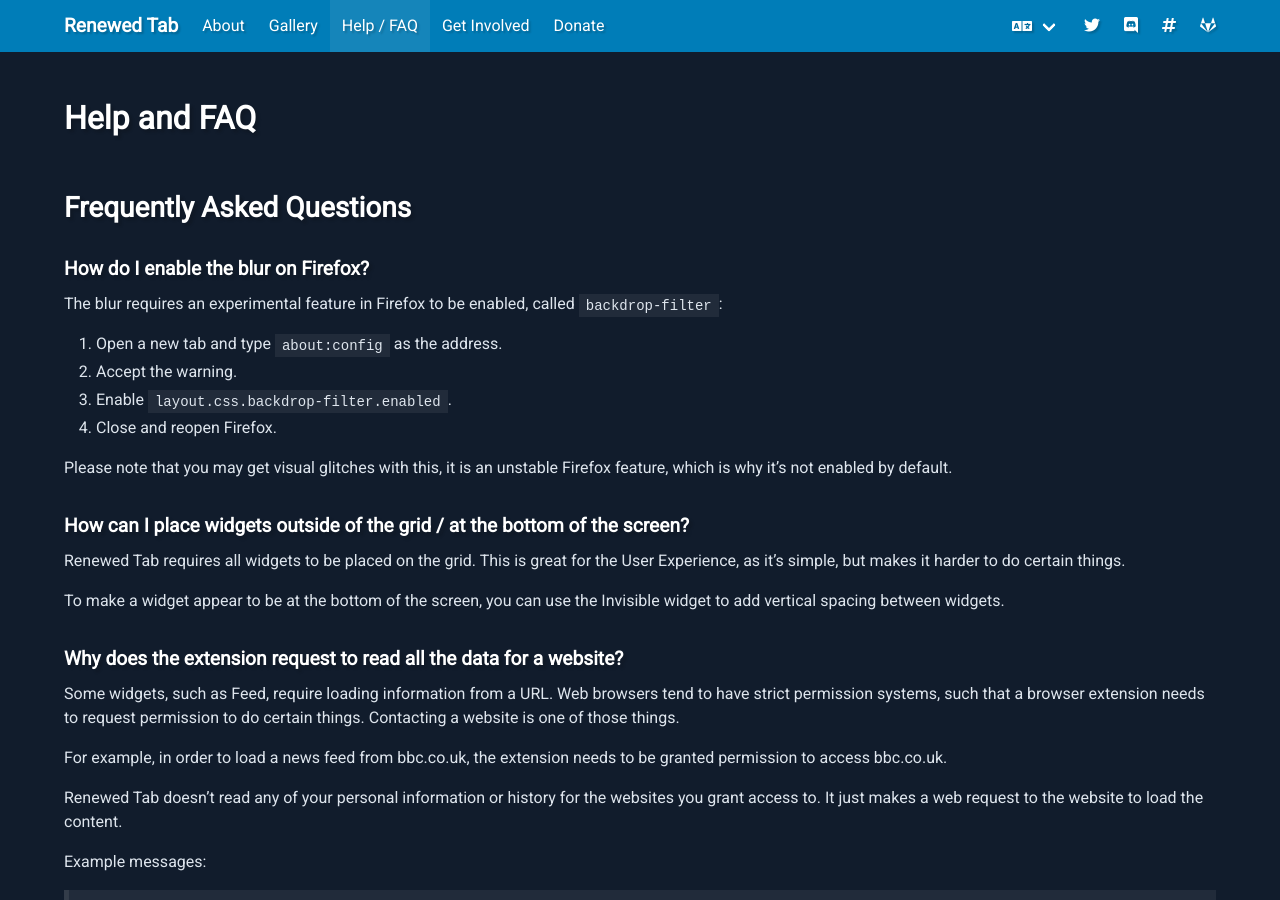
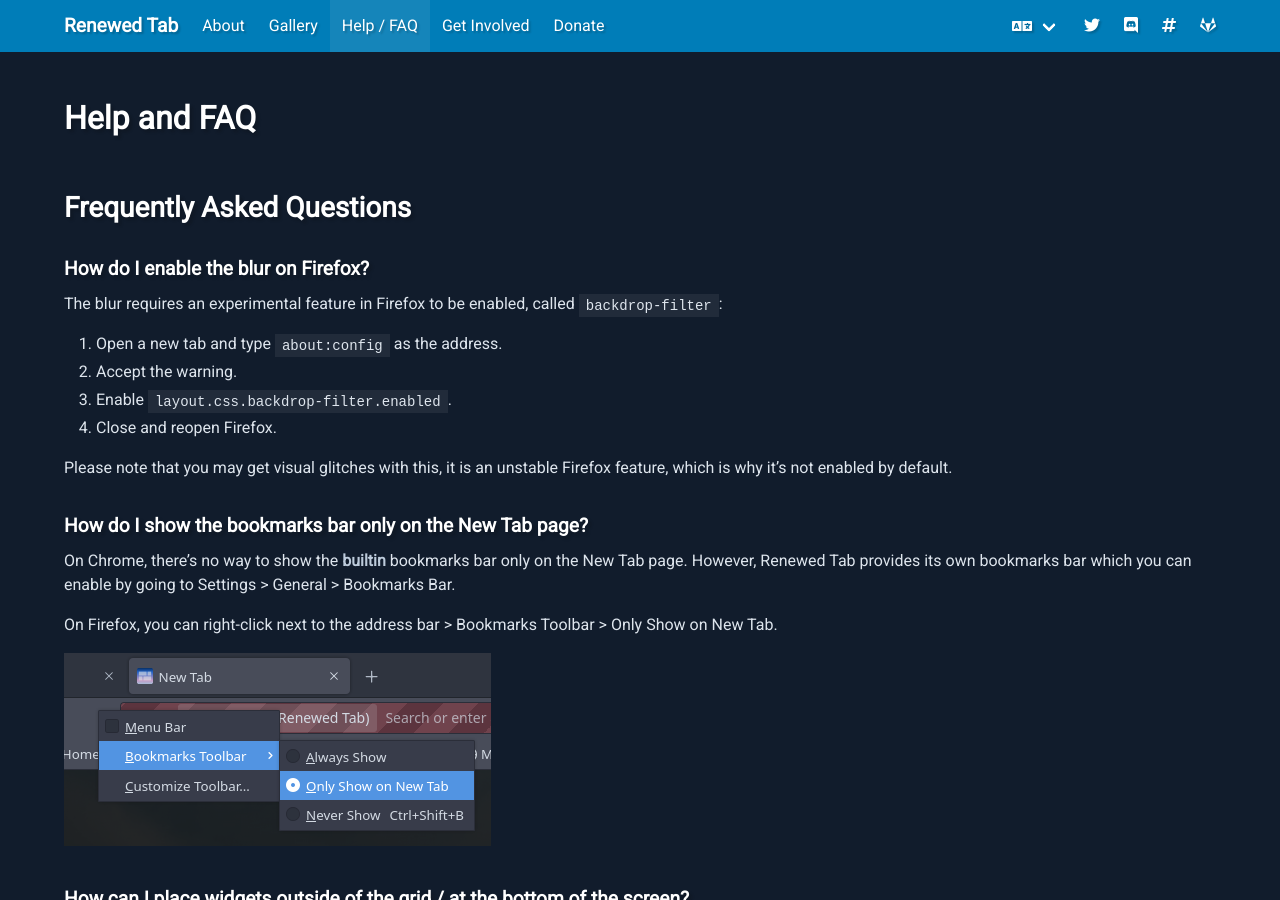
Before and after one commit to rubenwardy/renewedtab_website, a Jekyll site: the page built from en/help.md, in a window 1280 px wide and 900 px high. Built offline with Jekyll 4.4.1, drawn with Linux system fonts in a browser that asks for light colours.

Commit message:
Add help on firefox bookmarks

```diff
--- a/en/help.md
+++ b/en/help.md
@@ -21,6 +21,17 @@
 
 Please note that you may get visual glitches with this, it is an unstable
 Firefox feature, which is why it's not enabled by default.
+
+### How do I show the bookmarks bar only on the New Tab page?
+
+On Chrome, there's no way to show the **builtin** bookmarks bar only
+on the New Tab page. However, Renewed Tab provides its own bookmarks bar which
+you can enable by going to Settings > General > Bookmarks Bar.
+
+On Firefox, you can right-click next to the address bar > Bookmarks Toolbar >
+Only Show on New Tab.
+
+![Only show on new tab](/static/images/help/firefox_bookmarks.png)
 
 ### How can I place widgets outside of the grid / at the bottom of the screen?
 
--- /dev/null
+++ b/help/firefox-bookmarks.html
@@ -0,0 +1,4 @@
+---
+title: Redirecting to Firefox Bookmarks help
+redirect_to: /en/help/#how-do-i-show-the-bookmarks-bar-only-on-the-new-tab-page
+---
```
Also changed, not shown: static/images/help/firefox_bookmarks.png (added).
